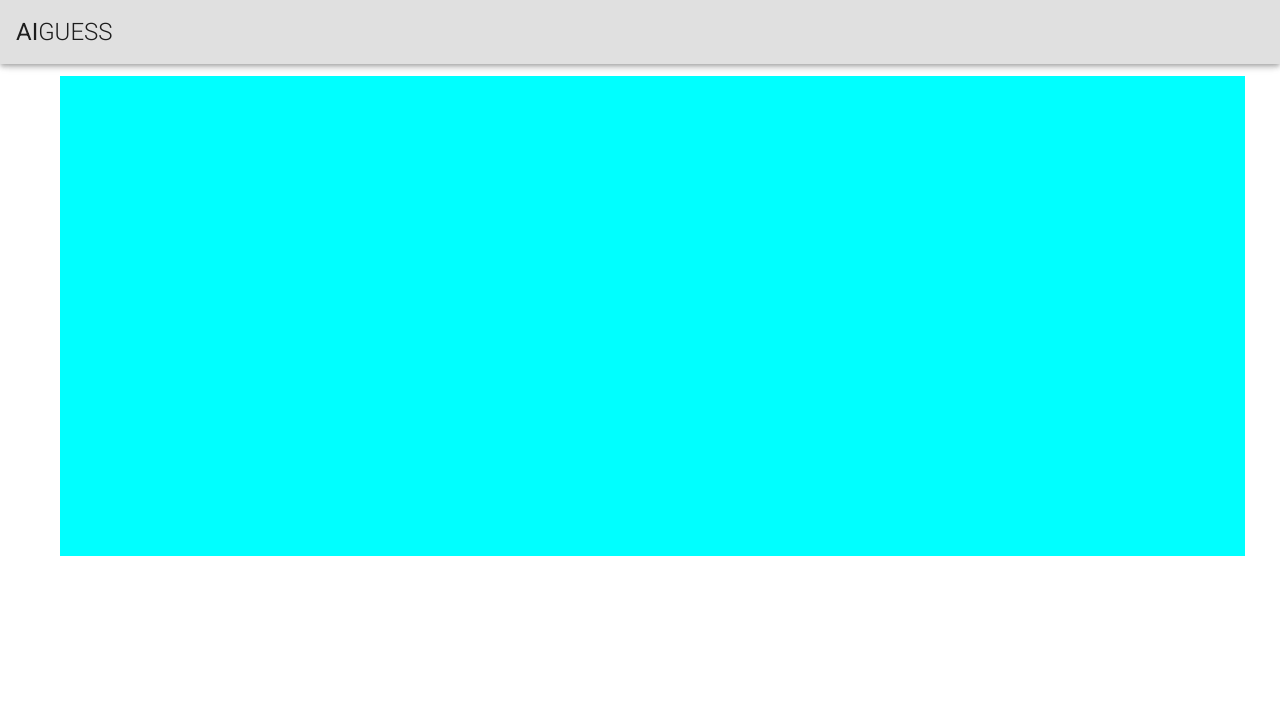
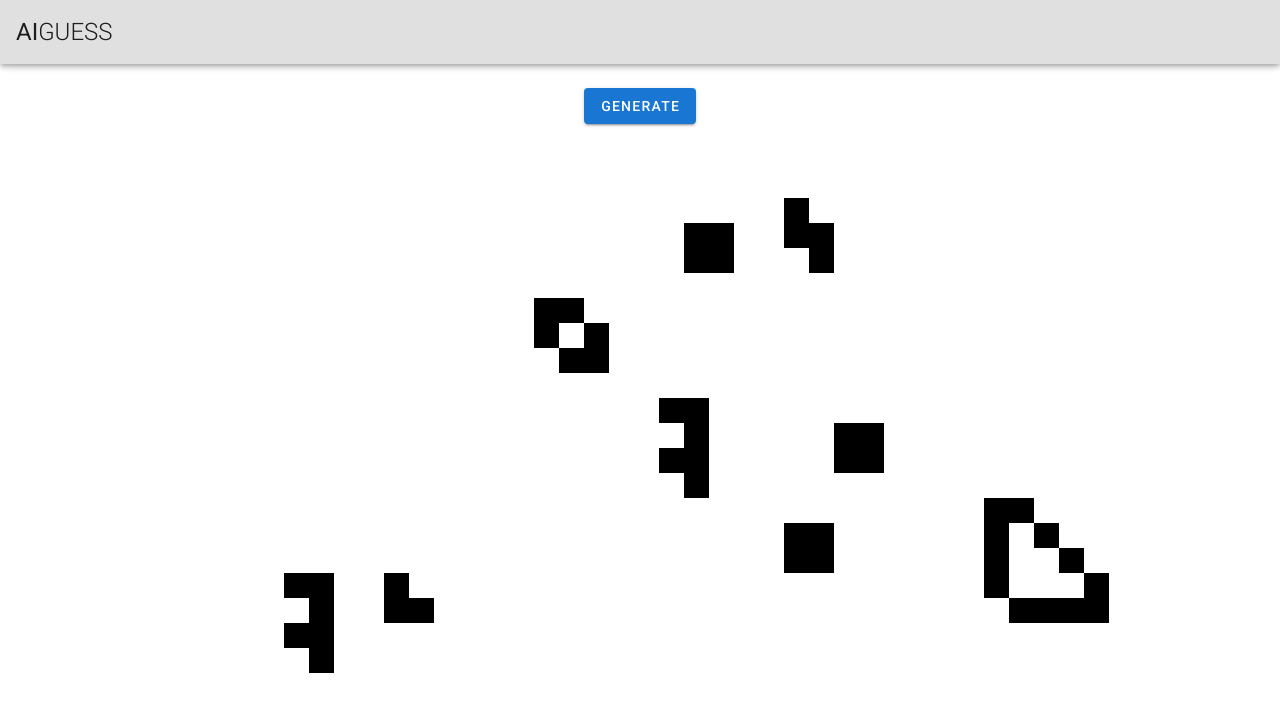
Before and after one commit to ThebaultLouis/AIGuess, a Vue app in the folder front/: page /lifeGame in a window 1280 px wide. Shown: the top 712 px of the page. Built offline with nearby package versions, Linux system fonts and the light colour scheme.

Commit message:
conway and bouncing balls

```diff
--- a/front/src/components/home/ProjectList.vue
+++ b/front/src/components/home/ProjectList.vue
@@ -21,20 +21,16 @@
         </v-row>
         <v-row>
           <v-col offset="1">
-            <h1 class="display-1">Système multi-agents</h1>
+            <h1 class="display-1">Systèmes multi-agents</h1>
           </v-col>
         </v-row>
         <v-row class="sm3 xs12" justify="center">
           <ProjectCard
             title="Balles rebondissantes"
-            image="guess_my_number.png"
+            image="bouncing_balls.png"
             routeName="BouncingBalls"
           />
-          <ProjectCard
-            title="Jeu de la vie de Conway"
-            image="guess_my_number.png"
-            routeName="LifeGame"
-          />
+          <ProjectCard title="Jeu de la vie de Conway" image="life_game.png" routeName="LifeGame" />
         </v-row>
       </v-col>
     </v-row>
--- a/front/src/objects/Utils.js
+++ b/front/src/objects/Utils.js
@@ -3,6 +3,4 @@ function random(min, max) {
   return num;
 }
 
-export default {
-  random
-};
+export { random };
--- /dev/null
+++ b/front/src/objects/bouncingBalls/Ball.js
@@ -0,0 +1,58 @@
+import { random } from "../Utils";
+
+export default class Ball {
+  constructor(x, y, velX, velY, color, size) {
+    this.x = x;
+    this.y = y;
+    this.velX = velX;
+    this.velY = velY;
+    this.color = color;
+    this.size = size;
+  }
+  draw(ctx) {
+    ctx.beginPath();
+    ctx.fillStyle = this.color;
+    ctx.arc(this.x, this.y, this.size, 0, 2 * Math.PI);
+    ctx.fill();
+  }
+  update(width, height) {
+    if (this.x + this.size >= width) {
+      this.velX = -this.velX;
+    }
+
+    if (this.x - this.size <= 0) {
+      this.velX = -this.velX;
+    }
+
+    if (this.y + this.size >= height) {
+      this.velY = -this.velY;
+    }
+
+    if (this.y - this.size <= 0) {
+      this.velY = -this.velY;
+    }
+
+    this.x += this.velX;
+    this.y += this.velY;
+  }
+  collisionDetect(balls) {
+    for (var j = 0; j < balls.length; j++) {
+      if (!(this === balls[j])) {
+        var dx = this.x - balls[j].x;
+        var dy = this.y - balls[j].y;
+        var distance = Math.sqrt(dx * dx + dy * dy);
+
+        if (distance < this.size + balls[j].size) {
+          balls[j].color = this.color =
+            "rgb(" +
+            random(0, 255) +
+            "," +
+            random(0, 255) +
+            "," +
+            random(0, 255) +
+            ")";
+        }
+      }
+    }
+  }
+}
--- /dev/null
+++ b/front/src/objects/cellular_automaton/Position.js
@@ -0,0 +1,6 @@
+export default class Point {
+  constructor(x, y) {
+    this.x = x;
+    this.y = y;
+  }
+}
--- /dev/null
+++ b/front/src/objects/cellular_automaton/lifeGameCell.js
@@ -0,0 +1,48 @@
+import Point from "./Position.js";
+
+var WHITE = "rgb(255,255,255)";
+var BLACK = "rgb(0,0,0)";
+
+export default class LifeGameCell {
+  constructor(x, y, state, radius) {
+    this.position = new Point(x, y);
+    this.state = state;
+    this.radius = radius;
+    this.nbVoisins = 0;
+  }
+  draw(ctx) {
+    ctx.beginPath();
+    ctx.fillStyle = this.state ? BLACK : WHITE;
+    ctx.fillRect(
+      this.position.x * this.radius,
+      this.position.y * this.radius,
+      this.radius,
+      this.radius
+    );
+    ctx.fill();
+  }
+  refresh() {
+    this.nbVoisins = 0;
+  }
+  addNeighbor(other) {
+    // this.nbVoisins += other.state;
+    // other.nbVoisins += this.state;
+    if (other.state == 1) {
+      this.nbVoisins++;
+    }
+    if (this.state == 1) {
+      other.nbVoisins++;
+    }
+  }
+  changeState() {
+    if (this.state && (this.nbVoisins < 2 || this.nbVoisins > 3)) {
+      this.state = 0;
+    }
+    if (!this.state && this.nbVoisins == 3) {
+      this.state = 1;
+    }
+  }
+  display() {
+    return this.state, this.position;
+  }
+}
--- a/front/src/views/BouncingBalls.vue
+++ b/front/src/views/BouncingBalls.vue
@@ -1,118 +1,65 @@
 <template>
   <div>
     <br class="my-1" />
-    <!-- <v-row justify="center">
+    <v-row justify="center">
       <v-col cols="11" sm="6" class="my-3">
-        <v-slider v-model="nBalls" min="10" max="100" thumb-label="always" label="Nombre de balles"></v-slider>
+        <v-slider v-model="nBalls" min="10" max="200" thumb-label="always" label="Nombre de balles"></v-slider>
       </v-col>
       <v-col cols="auto">
-        <v-btn color="primary">Generate</v-btn>
+        <v-btn @click="generate()" color="primary">Generate</v-btn>
       </v-col>
-    </v-row>-->
-    <div></div>
-    <div class="container" ref="container">
+    </v-row>
+    <v-row>
+      <v-col cols="12">
+        <v-row justify="center">
+          <v-col cols="12" sm="10">
+            <div class="lifeGameContainer" ref="container">
               <canvas ref="lifeGame"></canvas>
             </div>
-    <v-row>
-      <v-col cols="12">
-        <v-row justify="center"></v-row>
+          </v-col>
+        </v-row>
       </v-col>
     </v-row>
   </div>
 </template>
 
 <script>
-// import default_ball from "@/objects/Ball";
-// import default_utils from "@/objects/Utils";
-
-// import Utils from "@/objects/Utils";
+import Ball from "@/objects/bouncingBalls/Ball";
+import { random } from "@/objects/Utils";
 
 export default {
   data() {
     return {
-      nBalls: 25
+      nBalls: 25,
+      canvas: null,
+      ctx: null,
+      width: 0,
+      height: 0,
+      balls: []
     };
   },
-  methods: {},
-
-  mounted: function() {
+  methods: {
+    bouncingBalls() {
       var containerRect = this.$refs.container.getBoundingClientRect();
       var canvas = this.$refs.lifeGame;
       var ctx = canvas.getContext("2d");
 
       var width = (canvas.width = containerRect.width);
-    var height = (canvas.height = containerRect.width);
-    // var width = (canvas.width = window.innerWidth);
-    // var height = (canvas.height = window.innerHeight);
+      var height = (canvas.height = 600);
+      // var height = (canvas.height = containerRect.width);
+      var nBalls = this.nBalls;
 
-    function random(min, max) {
-      var num = Math.floor(Math.random() * (max - min + 1)) + min;
-      return num;
-    }
-    function Ball(x, y, velX, velY, color, size) {
-      this.x = x;
-      this.y = y;
-      this.velX = velX;
-      this.velY = velY;
-      this.color = color;
-      this.size = size;
-    }
-    Ball.prototype.draw = function(ctx) {
-      ctx.beginPath();
-      ctx.fillStyle = this.color;
-      ctx.arc(this.x, this.y, this.size, 0, 2 * Math.PI);
-      ctx.fill();
-    };
-    Ball.prototype.update = function(width, height) {
-      if (this.x + this.size >= width) {
-        this.velX = -this.velX;
-      }
-
-      if (this.x - this.size <= 0) {
-        this.velX = -this.velX;
-      }
-
-      if (this.y + this.size >= height) {
-        this.velY = -this.velY;
-      }
-
-      if (this.y - this.size <= 0) {
-        this.velY = -this.velY;
-      }
-
-      this.x += this.velX;
-      this.y += this.velY;
-    };
-    Ball.prototype.collisionDetect = function(balls) {
-      for (var j = 0; j < balls.length; j++) {
-        if (!(this === balls[j])) {
-          var dx = this.x - balls[j].x;
-          var dy = this.y - balls[j].y;
-          var distance = Math.sqrt(dx * dx + dy * dy);
-
-          if (distance < this.size + balls[j].size) {
-            balls[j].color = this.color =
-              "rgb(" +
-              random(0, 255) +
-              "," +
-              random(0, 255) +
-              "," +
-              random(0, 255) +
-              ")";
-          }
-        }
-      }
-    };
-
+      var max_radius = 25;
+      var min_radius = 10;
       var balls = [];
       function loop() {
         ctx.fillStyle = "rgb(255, 255, 255)";
         ctx.fillRect(0, 0, width, height);
 
-      while (balls.length < 50) {
+        while (balls.length < nBalls) {
           var ball = new Ball(
-          random(0, width),
-          random(0, height),
+            random(max_radius, width - max_radius),
+            random(max_radius, height - max_radius),
             random(-7, 7),
             random(-7, 7),
             "rgb(" +
@@ -122,7 +69,7 @@ export default {
               "," +
               random(0, 255) +
               ")",
-          random(10, 20)
+            random(min_radius, max_radius)
           );
           balls.push(ball);
         }
@@ -130,13 +77,22 @@ export default {
         for (var i = 0; i < balls.length; i++) {
           balls[i].draw(ctx);
           balls[i].update(width, height);
-        balls[i].collisionDetect(balls);
+          // balls[i].collisionDetect(balls);
         }
 
         requestAnimationFrame(loop);
       }
 
       loop();
+    },
+    generate() {
+      // this.nBalls = 50;
+      this.bouncingBalls();
+    }
+  },
+
+  mounted: function() {
+    this.bouncingBalls();
   }
 };
 </script>
--- a/front/src/views/LifeGame.vue
+++ b/front/src/views/LifeGame.vue
@@ -1,43 +1,107 @@
 <template>
   <div>
-    <div class="container" ref="container">
-      <canvas ref="lifeGame"></canvas>
-    </div>
-    <v-row>
-      <v-col cols="12">
-        <v-row justify="center"></v-row>
+    <br class="my-1" />
+    <v-row justify="center">
+      <!-- <v-col cols="11" sm="6" class="my-3">
+        <v-slider v-model="nBalls" min="10" max="200" thumb-label="always" label="Nombre de balles"></v-slider>
+      </v-col>-->
+      <v-col cols="auto">
+        <v-btn @click="generate()" color="primary">Generate</v-btn>
+      </v-col>
+    </v-row>
+    <v-row justify="center">
+      <v-col cols="12" sm="10">
+        <div class="lifeGameContainer" ref="container">
+          <canvas ref="lifeGame"></canvas>
+        </div>
       </v-col>
     </v-row>
   </div>
 </template>
 <script>
+import Cell from "@/objects/cellular_automaton/lifeGameCell";
+import { random } from "@/objects/Utils";
+
 export default {
   data() {
-    return {
-      canvas: null,
-      ctx: null,
-      cardWidth: 480
-    };
+    return {};
   },
   methods: {
-    clear: function() {
-      this.ctx.setTransform(1, 0, 0, 1, 0, 0);
-      this.ctx.clearRect(0, 0, this.ctx.canvas.width, this.ctx.canvas.height);
-      this.ctx.fillStyle = "rgb(0, 255, 255)";
-      this.ctx.fillRect(0, 0, this.ctx.canvas.width, this.ctx.canvas.height);
+    lifeGame() {
+      var containerRect = this.$refs.container.getBoundingClientRect();
+      var canvas = this.$refs.lifeGame;
+      var ctx = canvas.getContext("2d");
+
+      var radius = 25;
+
+      // var width = 20;
+      // var height = 20;
+
+      canvas.width = width * radius;
+      canvas.height = height * radius;
+
+      var width = Math.floor((canvas.width = containerRect.width) / radius - 1);
+      var height = Math.floor((canvas.height = 600) / radius - 1);
+
+      var cells = [];
+      for (var i = 0; i < height; i++) {
+        cells[i] = new Array(width);
+      }
+      var init = false;
+      // var init2 = false;
+
+      function loop() {
+        ctx.fillStyle = "rgb(255, 255, 255)";
+        ctx.fillRect(0, 0, width, height);
+        if (!init) {
+          for (var y = 0; y < height; y++) {
+            for (var x = 0; x < width; x++) {
+              var cell = new Cell(x, y, random(0, 1), radius);
+              cells[y][x] = cell;
+              // cells.push(cell);
+            }
+          }
+          init = true;
+        }
+        // if (!init2) {
+        for (y = 0; y < height; y++) {
+          for (x = 0; x < width; x++) {
+            // Rafraichir
+            cells[y][x].refresh();
+            // Dessiner
+            cells[y][x].draw(ctx);
+          }
+        }
+
+        // Trouver les voisins
+        for (y = 0; y < height - 1; y++) {
+          for (x = 0; x < width - 1; x++) {
+            cells[y][x].addNeighbor(cells[y + 1][x]);
+            cells[y][x].addNeighbor(cells[y][x + 1]);
+            cells[y][x].addNeighbor(cells[y + 1][x + 1]);
+          }
+        }
+
+        // Updater;
+        for (y = 0; y < height; y++) {
+          for (x = 0; x < width; x++) {
+            cells[y][x].changeState();
+          }
+        }
+
+        requestAnimationFrame(loop);
+      }
+
+      loop();
+    },
+    generate() {
+      // this.nBalls = 50;
+      this.lifeGame();
     }
   },
 
   mounted: function() {
-    var containerRect = this.$refs.container.getBoundingClientRect();
-    // Initialisation Canvas
-    this.canvas = this.$refs.lifeGame;
-    this.canvas.width = containerRect.width;
-    this.canvas.height = 480;
-    this.ctx = this.canvas.getContext("2d");
-
-    this.clear();
-    this.clear();
+    this.lifeGame();
   }
 };
 </script>
```
Also changed, not shown: front/src/objects/Ball.js (deleted, +0 -60 lines), front/public/static/bouncing_balls.png (added), front/public/static/life_game.png (added). Lines whose indentation alone changed are shown as unchanged.
